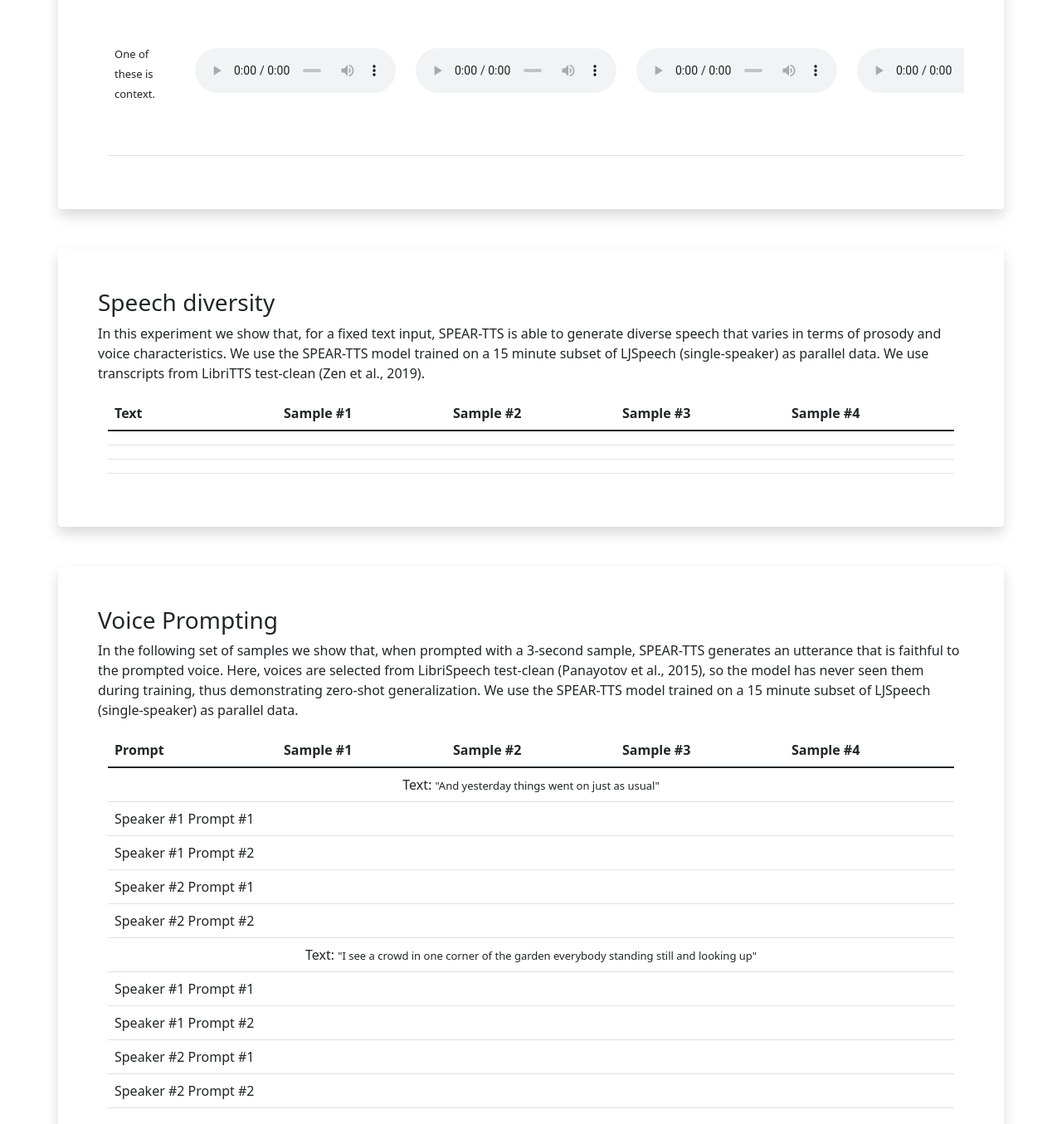
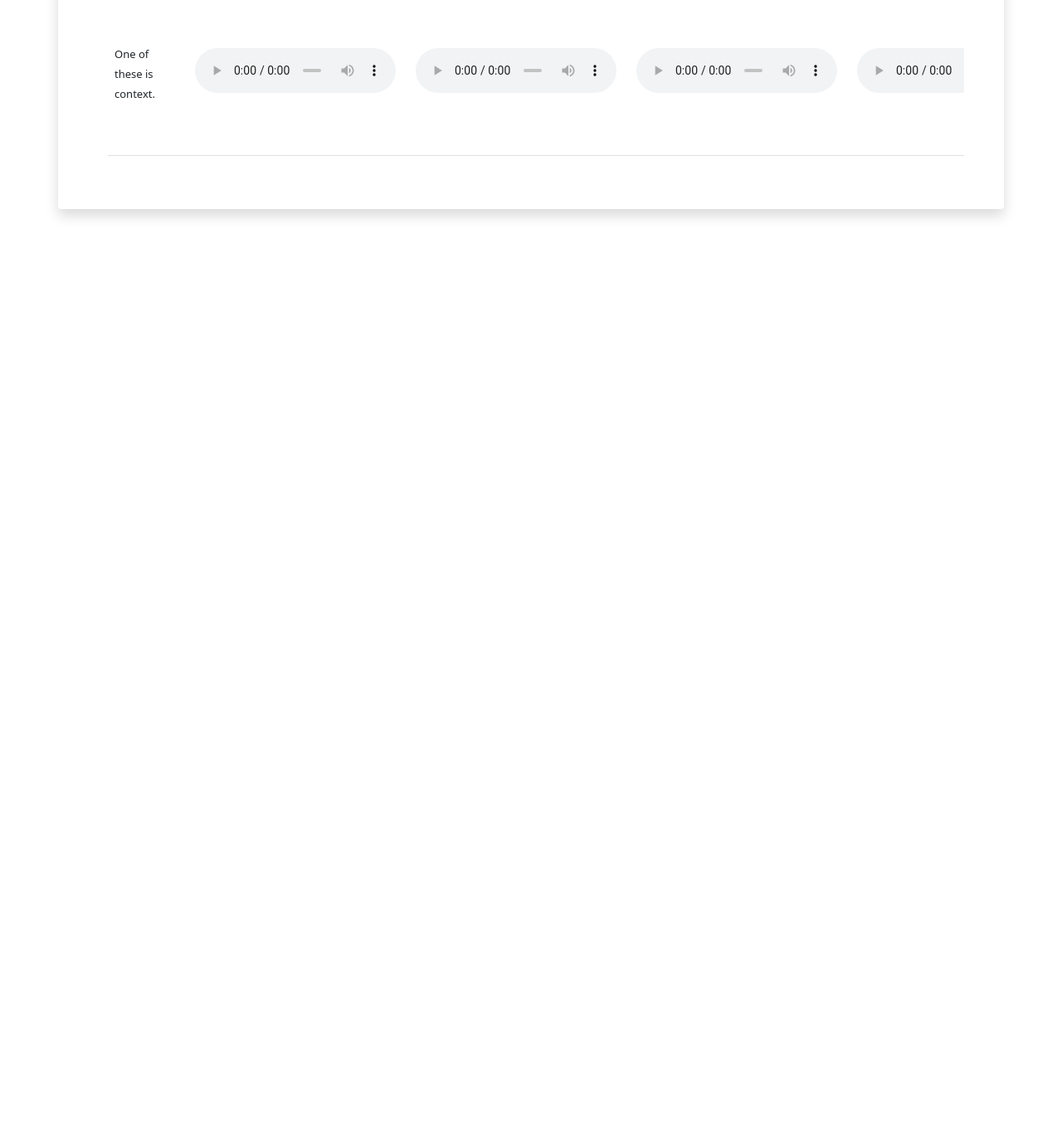
Before and after one commit to Make-A-Voice/Make-A-Voice.github.io, a plain HTML site: page index.html in a window 1280 px wide. Shown: the part 2722-4077 px from the top of the page at 83% size. After the commit the page ends 3022 px from the top, so only its background shows below. Drawn offline with nearby package versions, Linux system fonts and the light colour scheme; files whose address does not match are found by name.

Commit message:
Add files via upload

```diff
--- a/index.html
+++ b/index.html
@@ -124,76 +124,6 @@
 
     </div>
 
-    <div class="container shadow p-5 mb-5 bg-white rounded">
-      <h3>Speech diversity<a id="voiceconversion"/></h3>
-      <p class="mb-0">
-      In this experiment we show that, for a fixed text input, SPEAR-TTS is able to generate diverse speech that varies in terms of prosody and voice characteristics. We use the SPEAR-TTS model trained on a 15 minute subset of LJSpeech (single-speaker) as parallel data. We use transcripts from LibriTTS test-clean (Zen et al., 2019).
-      </p>
-      <div class="container pt-3 table-responsive">
-        <table
-          class="table table-hover"
-          id="speech-diversity"
-        >
-          <thead>
-            <tr>
-              <th width="20%">Text</th>
-              <th width="20%">Sample #1</th>
-              <th width="20%">Sample #2</th>
-              <th width="20%">Sample #3</th>
-              <th width="20%">Sample #4</th>
-            </tr>
-          </thead>
-          <tbody>
-             <tr> <td></td> <td></td> <td></td> <td></td> <td></td> </tr>
-             <tr> <td></td> <td></td> <td></td> <td></td> <td></td> </tr>
-             <tr> <td></td> <td></td> <td></td> <td></td> <td></td> </tr>
-          </tbody>
-        </table>
-      </div>
-    </div>
-
-    <div class="container shadow p-5 mb-5 bg-white rounded">
-      <h3>Voice Prompting<a id="prompting"/></h3>
-      <p class="mb-0">
-      In the following set of samples we show that, when prompted with a 3-second sample, SPEAR-TTS generates an utterance that is faithful to the prompted voice. Here, voices are selected from LibriSpeech test-clean (Panayotov et al., 2015), so the model has never seen them during training, thus demonstrating zero-shot generalization. We use the SPEAR-TTS model trained on a 15 minute subset of LJSpeech (single-speaker) as parallel data.
-      </p>
-      <div class="container pt-3 table-responsive">
-        <table
-          class="table table-hover"
-          id="prompting-table"
-        >
-          <thead>
-            <tr>
-              <th width="20%">Prompt</th>
-              <th width="20%">Sample #1</th>
-              <th width="20%">Sample #2</th>
-              <th width="20%">Sample #3</th>
-              <th width="20%">Sample #4</th>
-            </tr>
-          </thead>
-          <tbody>
-             <tr>
-               <td colspan="5" style="text-align: center">Text: <font size="-1">
-                   "And yesterday things went on just as usual"
-               </font></td>
-             </tr>
-             <tr> <td>Speaker #1 Prompt #1</td> <td></td> <td></td> <td></td> <td></td> </tr>
-             <tr> <td>Speaker #1 Prompt #2</td> <td></td> <td></td> <td></td> <td></td> </tr>
-             <tr> <td>Speaker #2 Prompt #1</td> <td></td> <td></td> <td></td> <td></td> </tr>
-             <tr> <td>Speaker #2 Prompt #2</td> <td></td> <td></td> <td></td> <td></td> </tr>
-             <tr>
-               <td colspan="5" style="text-align: center">Text: <font size="-1">
-                   "I see a crowd in one corner of the garden everybody standing still and looking up"
-               </font></td>
-             </tr>
-             <tr> <td>Speaker #1 Prompt #1</td> <td></td> <td></td> <td></td> <td></td> </tr>
-             <tr> <td>Speaker #1 Prompt #2</td> <td></td> <td></td> <td></td> <td></td> </tr>
-             <tr> <td>Speaker #2 Prompt #1</td> <td></td> <td></td> <td></td> <td></td> </tr>
-             <tr> <td>Speaker #2 Prompt #2</td> <td></td> <td></td> <td></td> <td></td> </tr>
-          </tbody>
-        </table>
-      </div>
-    </div>
 
     <!-- <div class="container shadow p-5 mb-5 bg-white rounded">
       <h3>Broader impact<a id="impact"/></h3>
```
